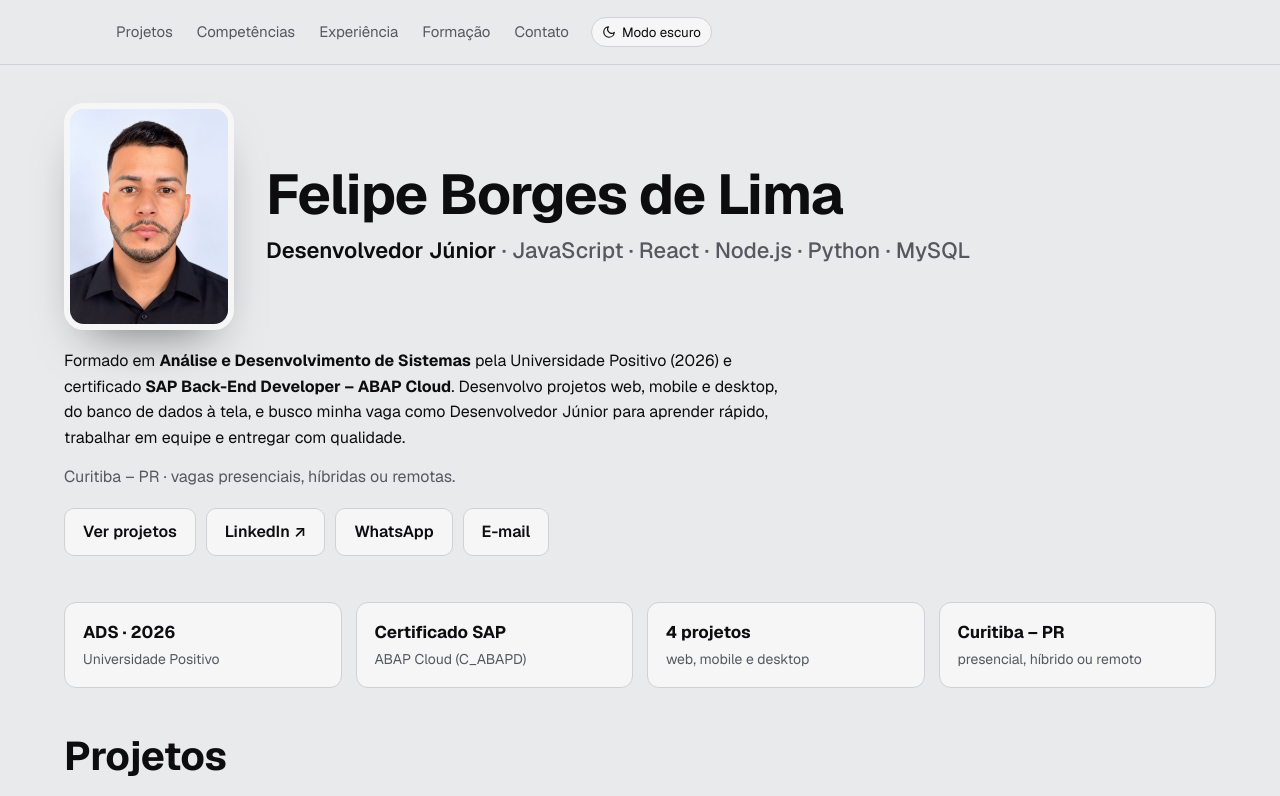
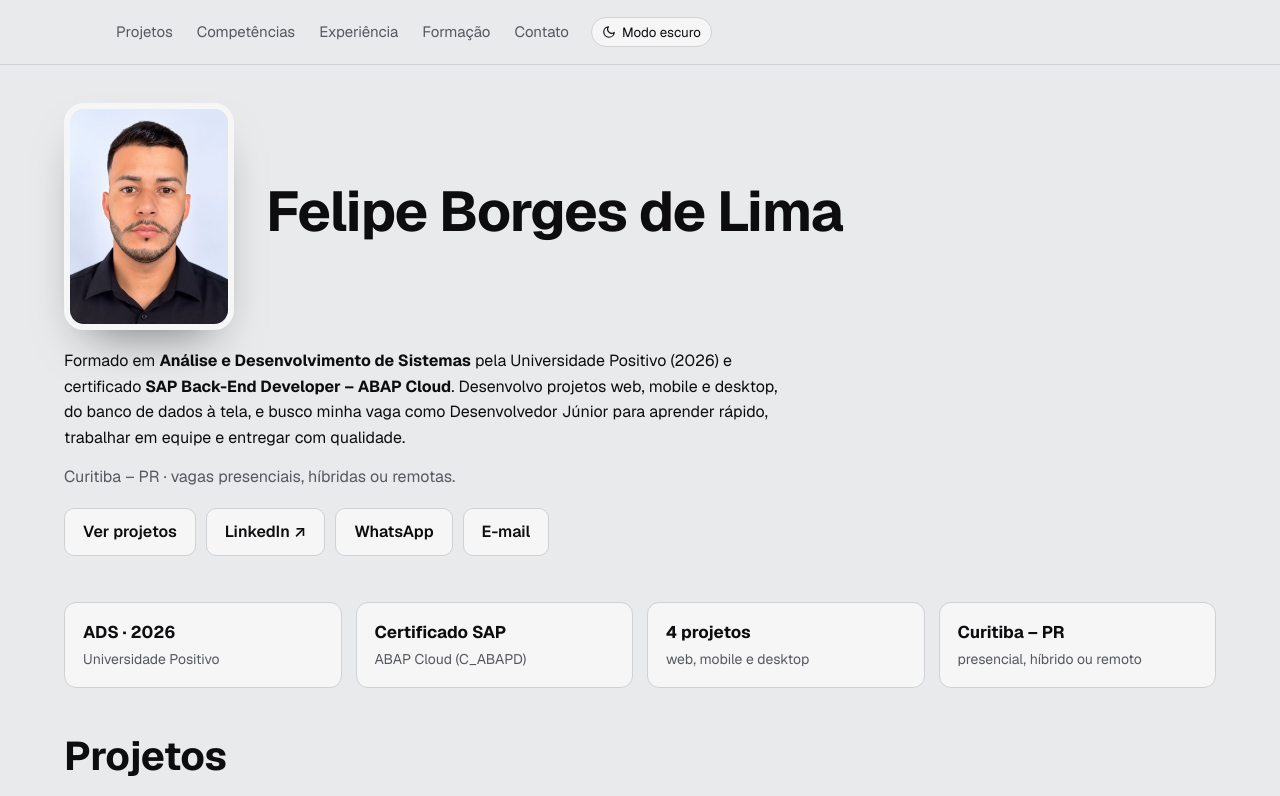
Before and after one commit to felipe-deev/portfolio-felipe, a plain HTML site: page index.html in a window 1280 px wide. Shown: the top 796 px of the page. Drawn offline with nearby package versions, Linux system fonts and the light colour scheme.

Commit message:
Remove linha abaixo do nome

```diff
--- a/index.html
+++ b/index.html
@@ -23,7 +23,6 @@
     <div class="photo"><img src="assets/foto.jpg" alt="Foto de Felipe Borges de Lima"></div>
     <div>
       <h1>Felipe Borges de Lima</h1>
-      <div class="role"><strong>Desenvolvedor Júnior</strong> · JavaScript · React · Node.js · Python · MySQL</div>
     </div>
   </div>
   <p>Formado em <strong>Análise e Desenvolvimento de Sistemas</strong> pela Universidade Positivo (2026) e certificado <strong>SAP Back-End Developer – ABAP Cloud</strong>. Desenvolvo projetos web, mobile e desktop, do banco de dados à tela, e busco minha vaga como Desenvolvedor Júnior para aprender rápido, trabalhar em equipe e entregar com qualidade.</p>
```
